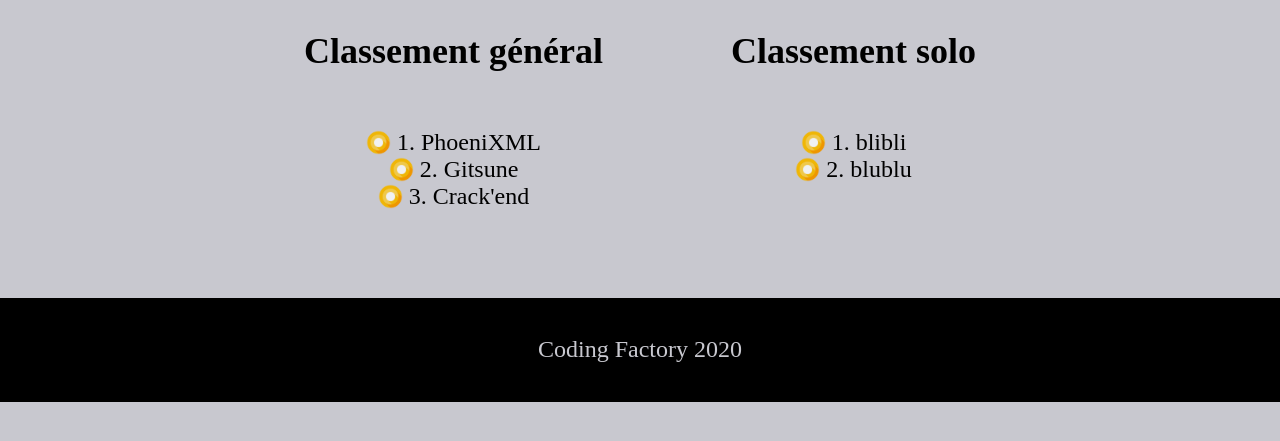
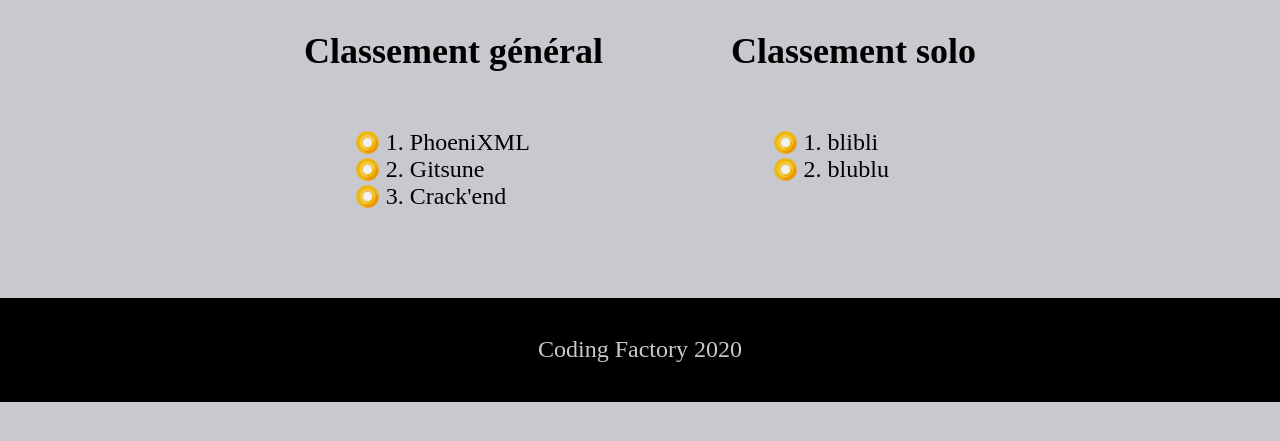
Before and after one commit to houssamlaghzil/coding-house, a PHP site: page /coding.html in a window 1280 px wide. Shown: the part 79-520 px from the top of the page. Run offline with PHP 8.4, Linux system fonts and the light colour scheme.

Commit message:
git i hate youy

```diff
--- a/css/css.css
+++ b/css/css.css
@@ -2,7 +2,7 @@ body {
   text-align: center;
   background-color: #C8C8CF;
   font-size: 150%;
-  margin : 0;
+  margin : 0%;
 }
 
 header{
@@ -53,8 +53,13 @@ li{
 }
 
 #classements section {
-
   margin-bottom: 5%;
   margin-right: 5% ;
   margin-left: 5% ;
 }
+
+.lignesClassement  {
+  padding-left: 17%;
+  text-align: left ;
+
+}
```
